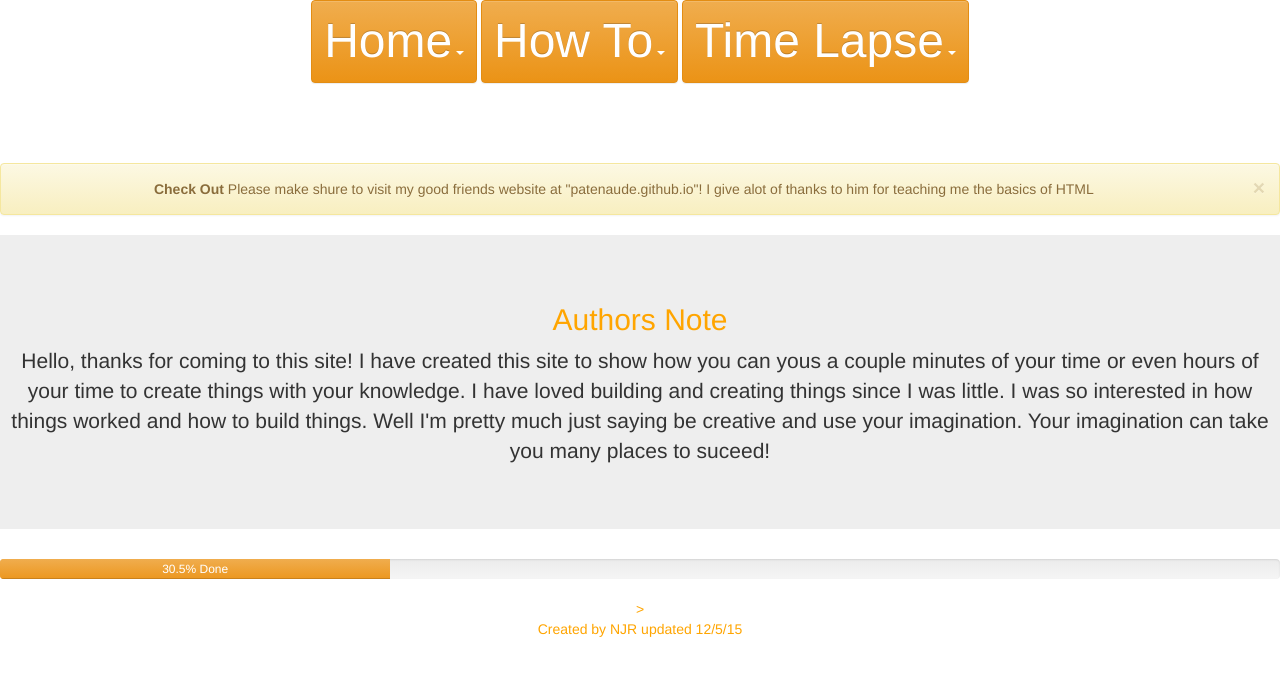
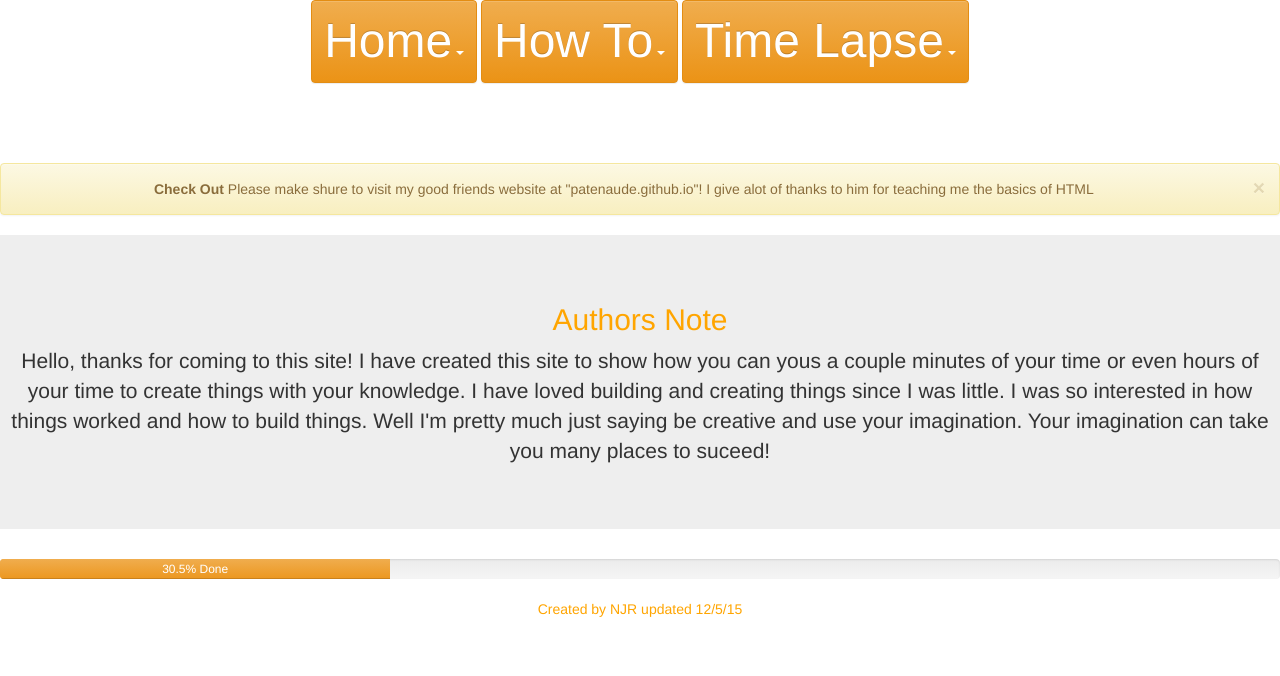
Before and after one commit to Create03/Create03.github.io, a plain HTML site: page index.html in a window 1280 px wide. Drawn offline with nearby package versions, Linux system fonts and the light colour scheme.

Commit message:
Update index.html

```diff
--- a/index.html
+++ b/index.html
@@ -64,7 +64,7 @@
 </div>
 
 
-  <font color="orange">><p>Created by NJR updated 12/5/15</p></font>
+  <font color="orange"><p>Created by NJR updated 12/5/15</p></font>
 
 
 
```
